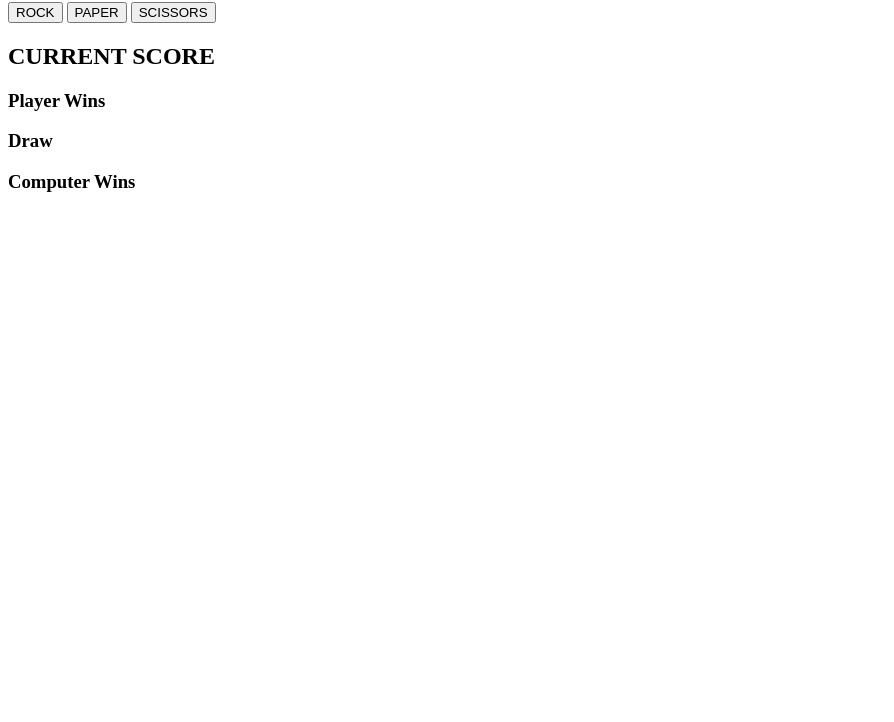
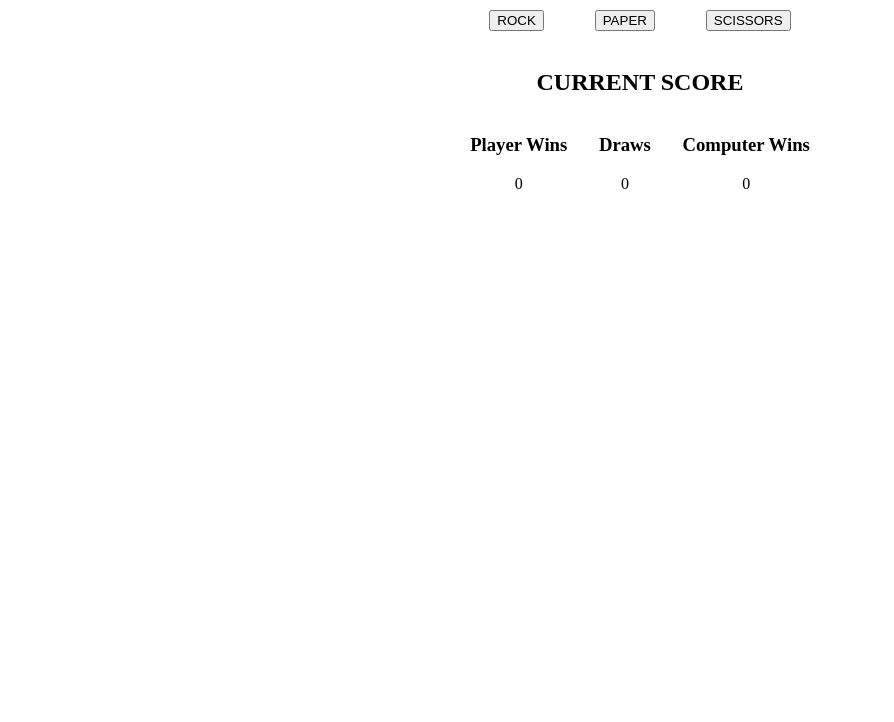
Before and after one commit to JRVinson87/TOP-rps, a plain HTML site: page index.html in a window 1280 px wide. Shown: the part 78-800 px from the top of the page, without its empty margins (0-894 px from the left). Drawn offline with Linux system fonts and the light colour scheme.

Commit message:
init css styles

```diff
--- a/index.html
+++ b/index.html
@@ -4,24 +4,35 @@
     <meta charset="UTF-8">
     <meta http-equiv="X-UA-Compatible" content="IE=edge">
     <meta name="viewport" content="width=device-width, initial-scale=1.0">
+    <link rel="stylesheet" href="./style.css">
     <title>Rock, Paper, Scissors</title>
-    <script type="text/javascript" src="rps.js" defer></script>
+    <script type="text/javascript" src="./rps.js" defer></script>
 </head>
 <body>
-    <header>
-        <h1>ROCK! PAPER! SCISSORS!</h1>
-    </header>
     <div id="main">
+        <header>
+            <h1 class="center-flex" >ROCK! PAPER! SCISSORS!</h1>
+        </header>
         <div id="buttons">
             <button id="rock" name="rock" value="rock">ROCK</button>
             <button id="paper" name="paper" value="paper">PAPER</button>
             <button id="scissors" name="scissors" value="scissors">SCISSORS</button>
         </div>
-        <h2>CURRENT SCORE</h2>
-        <div id="score">
-            <h3>Player Wins</h3>
-            <h3>Draw</h3>
-            <h3>Computer Wins</h3>
+        <br>
+        <h2 class="center-flex">CURRENT SCORE</h2>
+        <div id="scoreboard">
+            <div class="score-box" id="score-player">
+                <h3>Player Wins</h3>
+                <span id="player-wins">0</span>
+            </div>
+            <div class="score-box" id="score-draw">
+                <h3>Draws</h3>
+                <span id="draws">0</span>
+            </div>
+            <div class="score-box" id="score-computer">
+                <h3>Computer Wins</h3>
+                <span id="computer-wins">0</span>
+            </div>
         </div>
     </div>
 </body>
--- /dev/null
+++ b/style.css
@@ -0,0 +1,29 @@
+body {
+    display: flex;
+    flex-direction: column;
+    justify-content: center;
+    align-items: center;
+}
+
+.center-flex {
+    display: flex;
+    justify-content: center;
+    align-items: center;
+}
+
+#buttons {
+    display: flex;
+    justify-content: space-evenly;
+}
+
+#scoreboard {
+    display: flex;
+    justify-content: space-evenly;
+}
+
+.score-box {
+    display: flex;
+    flex-direction: column;
+    justify-content: center;
+    align-items: center;
+}
```
